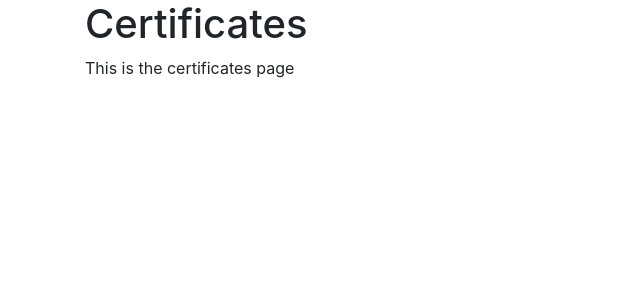
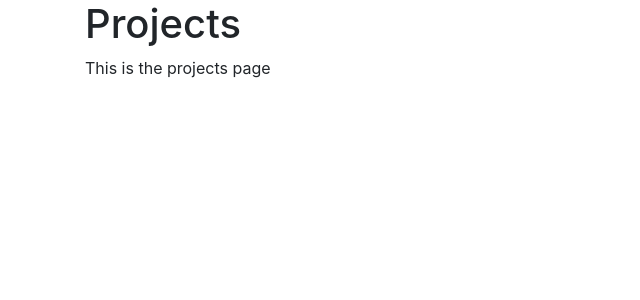
Before and after one commit to eduardomecchia/nuxt-portfolio, a Nuxt app: page /projects in a window 1280 px wide. Shown: the top 300 px of the page, without its empty margins (0-640 px from the left). Built offline with nearby package versions, Linux system fonts and the light colour scheme.

Commit message:
Update project page text

```diff
--- a/pages/projects/index.vue
+++ b/pages/projects/index.vue
@@ -1,8 +1,8 @@
 <template>
-  <main class="certificates">
+  <main class="projects">
     <div class="container">
-      <h1>Certificates</h1>
-      <p>This is the certificates page</p>
+      <h1>Projects</h1>
+      <p>This is the projects page</p>
     </div>
   </main>
 </template>
```
